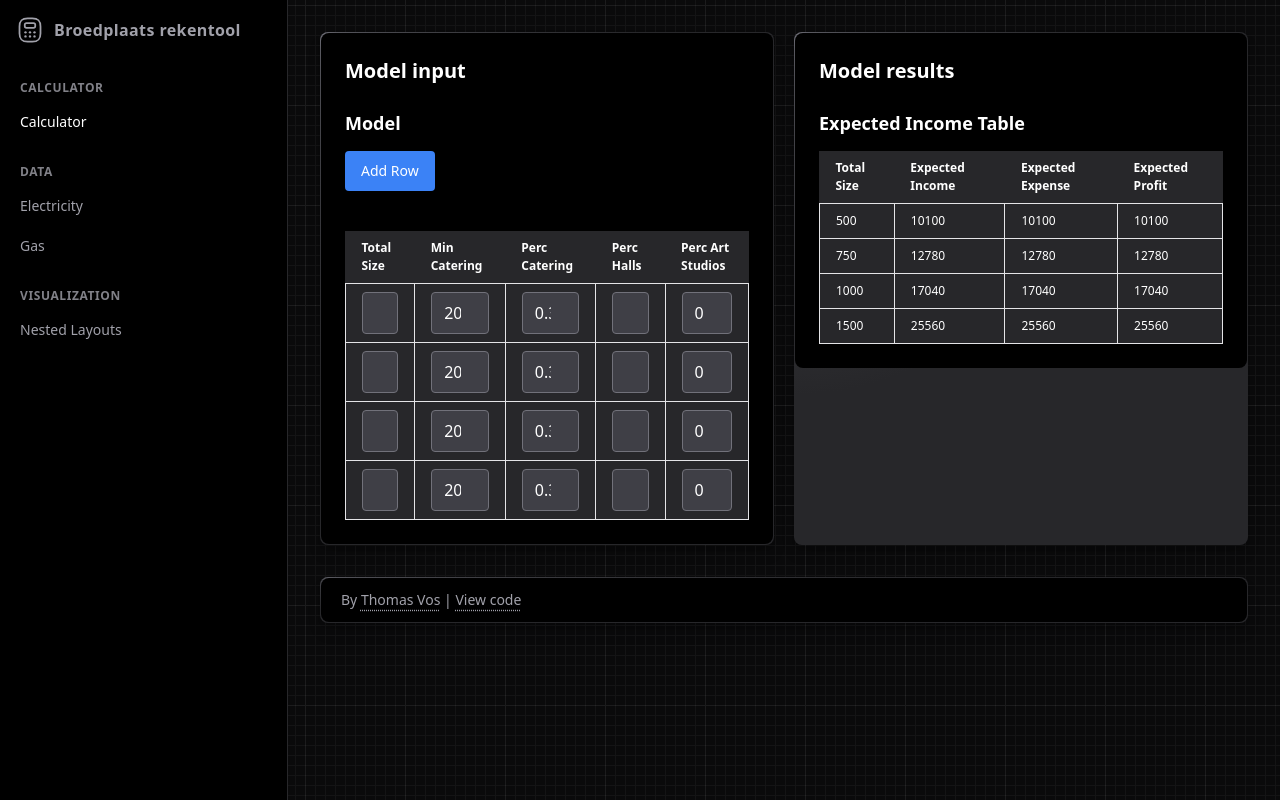
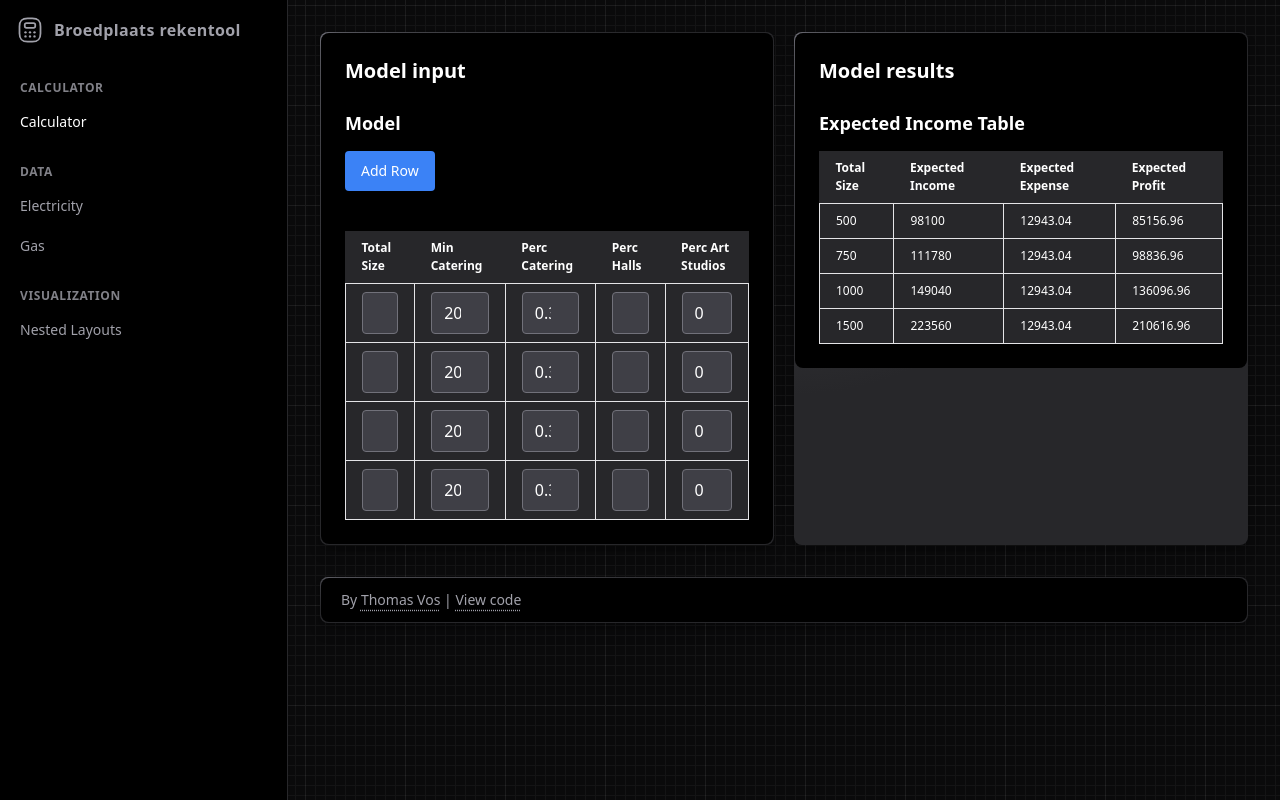
Before and after one commit to T-Vos/broedplaats-rekentool, a Next.js app: page /calculator in a window 1280 px wide. Built offline with nearby package versions, Linux system fonts and the light colour scheme.

Commit message:
updates expectations calculation

```diff
--- a/app/calculator/page.tsx
+++ b/app/calculator/page.tsx
@@ -1,7 +1,5 @@
 'use client';
 
-import { max, min } from 'd3';
-import { register } from 'module';
 import { useState } from 'react';
 
 interface RowData {
@@ -10,6 +8,123 @@ interface RowData {
   percCatering: number;
   percHalls: number;
   percArtStudios: number;
+}
+export interface Variables {
+  income: Income;
+  expenses: Expenses;
+  energyUsage: EnergyUsage;
+}
+
+export interface EnergyUsage {
+  electricity: Electricity;
+  gas: Gas;
+}
+
+export interface Electricity {
+  costs: ElectricityCosts;
+  catering: { [key: string]: number };
+  office: { [key: string]: number };
+}
+
+export interface ElectricityCosts {
+  minPerkWh: number;
+  maxPerkWh: number;
+  average: number;
+}
+
+export interface Gas {
+  costs: GasCosts;
+  catering: { [key: string]: number };
+  office: Office;
+}
+
+export interface GasCosts {
+  minPerM3: number;
+  maxPerM3: number;
+  average: number;
+}
+
+export interface Office {
+  minPerM2M3: number;
+  maxPerM2M3: number;
+}
+
+export interface Expenses {
+  labourCosts: LabourCosts;
+  renovation: Renovation;
+  loanCosts: LoanCosts;
+  legalCosts: LegalCosts;
+}
+
+export interface LabourCosts {
+  minCostPerHour: number;
+  maxCostPerHour: number;
+  workingPersonPerHour: number;
+  hoursUsage: number;
+}
+
+export interface LegalCosts {
+  notary: Accountancy;
+  accountancy: Accountancy;
+  uboRegistration: number;
+  registerChamberOfCommerce: number;
+  taxationNumber: number;
+  registrationStockHolders: number;
+  exploitationPermitWithoutTerrarsse: number;
+  exploitationPermitWithTerrarsse: number;
+}
+
+export interface Accountancy {
+  minCost: number;
+  maxCost: number;
+}
+
+export interface LoanCosts {
+  interestRate: number;
+  duration: number;
+  loanAmount: number;
+}
+
+export interface Renovation {
+  maxCostPerM2: number;
+  minCostPerM2: number;
+  furnitureCater: number;
+}
+
+export interface Income {
+  artStudios: ArtStudios;
+  catering: Catering;
+}
+
+export interface ArtStudios {
+  minIncomePerM2: number;
+  maxIncomePerM2: number;
+}
+
+export interface Catering {
+  peoplePerM2: PeoplePerM2;
+  expendure: Expendure;
+  open: Open;
+}
+
+export interface Open {
+  nightsPerWeek: number;
+}
+export interface Expendure {
+  perPerson: number;
+  margin: number;
+}
+
+export interface PeoplePerM2 {
+  max: number;
+  normal: number;
+  terrace: number;
+}
+
+export interface ScenarioVariables {
+  costScenario: 'average' | 'min' | 'max';
+  incomeScenario: 'average' | 'min' | 'max';
+  terraceScenario: boolean;
 }
 
 export default function Page() {
@@ -43,7 +158,7 @@ export default function Page() {
       percArtStudios: 0.6,
     },
   ]);
-  const [variables, setVariables] = useState<any>({
+  const [variables, setVariables] = useState<Variables>({
     income: {
       artStudios: {
         minIncomePerM2: 14,
@@ -58,6 +173,9 @@ export default function Page() {
         expendure: {
           perPerson: 25,
           margin: 0.8,
+        },
+        open: {
+          nightsPerWeek: 3,
         },
       },
     },
@@ -91,8 +209,8 @@ export default function Page() {
         registerChamberOfCommerce: 80,
         taxationNumber: 105.5,
         registrationStockHolders: 25,
-        exploitationPermit_withoutTerrarsse: 2200,
-        exploitationPermit_withTerrarsse: 2600,
+        exploitationPermitWithoutTerrarsse: 2200,
+        exploitationPermitWithTerrarsse: 2600,
       },
     },
     energyUsage: {
@@ -106,7 +224,7 @@ export default function Page() {
           minPerM2Kwh: 75,
           maxPerM2Kwh: 250,
         },
-        Office: {
+        office: {
           minPerM2Kwh: 60,
           maxPerM2Kwh: 100,
         },
@@ -121,13 +239,21 @@ export default function Page() {
           minPerM2Kwh: 21,
           maxPerM2Kwh: 40,
         },
-        Office: {
+        office: {
           minPerM2m3: 12,
           maxPerM2m3: 23,
         },
       },
     },
   });
+
+  const [ScenarioVariables, setScenarioVariables] = useState<ScenarioVariables>(
+    {
+      costScenario: 'average',
+      incomeScenario: 'average',
+      terraceScenario: false,
+    },
+  );
 
   const handleRowChange = (
     index: number,
@@ -153,10 +279,13 @@ export default function Page() {
   };
 
   const calculateExpactation = (row: RowData) => {
+    const income: number = calculateExpectedIncome(row);
+    const expense: number = calculateExpectedExpenses(row);
+    const profit: number = parseFloat((income - expense).toFixed(2));
     return {
-      income: calculateExpectedIncome(row),
-      expenses: calculateExpectedIncome(row),
-      profit: calculateExpectedIncome(row),
+      income: income,
+      expenses: expense,
+      profit: profit,
     };
   };
 
@@ -169,13 +298,95 @@ export default function Page() {
       cateringSize *
       variables.income.catering.peoplePerM2.normal *
       variables.income.catering.expendure.perPerson *
-      variables.income.catering.expendure.margin;
+      variables.income.catering.expendure.margin *
+      variables.income.catering.open.nightsPerWeek *
+      4;
     const artSize: number =
       (row.totalSize - cateringSize - row.percHalls * row.totalSize) *
       row.percArtStudios;
     const artStudioIncome: number =
       artSize * variables.income.artStudios.minIncomePerM2;
     return cateringIncome + artStudioIncome;
+  };
+  const calculateExpectedExpenses = (row: RowData) => {
+    let legalCosts = calculateLegalCosts();
+    let loanCosts = calculateLoanCosts();
+    let energyCosts = calculateEnergyCosts(row);
+    return parseFloat((legalCosts + loanCosts).toFixed(2));
+  };
+
+  const calculateLoanCosts = (): number => {
+    const interestRate = variables.expenses.loanCosts.interestRate;
+    const duration = variables.expenses.loanCosts.duration;
+    const loanAmount = variables.expenses.loanCosts.loanAmount;
+    const monthlyInterestRate = interestRate / 12;
+    const numberOfPayments = duration * 12;
+
+    return (
+      (loanAmount * monthlyInterestRate) /
+      (1 - Math.pow(1 + monthlyInterestRate, -numberOfPayments))
+    );
+  };
+  const calculateEnergyCosts = (row: RowData): number => {
+    let energyCosts = 0;
+    const electricityCosts = variables.energyUsage.electricity.costs;
+    const gasCosts = variables.energyUsage.gas.costs;
+    const cateringElectricity = variables.energyUsage.electricity.catering;
+    const officeElectricity = variables.energyUsage.electricity.office;
+    const cateringGas = variables.energyUsage.gas.catering;
+    const officeGas = variables.energyUsage.gas.office;
+    const cateringSize = Math.max(
+      row.minCatering,
+      row.totalSize * row.percCatering,
+    );
+    const hallsSize = row.totalSize * row.percHalls;
+    const artSize = row.totalSize * row.percArtStudios;
+    const cateringElectricityCost =
+      cateringSize *
+      cateringElectricity.minPerM2Kwh *
+      electricityCosts.minPerkWh;
+    const officeElectricityCost =
+      (row.totalSize - cateringSize - hallsSize) *
+      officeElectricity.minPerM2Kwh *
+      electricityCosts.minPerkWh;
+    const cateringGasCost =
+      cateringSize * cateringGas.minPerM2Kwh * gasCosts.minPerM3;
+    const officeGasCost =
+      (row.totalSize - cateringSize - hallsSize) *
+      officeGas.minPerM2M3 *
+      gasCosts.minPerM3;
+    energyCosts =
+      cateringElectricityCost +
+      officeElectricityCost +
+      cateringGasCost +
+      officeGasCost;
+    return energyCosts;
+  };
+
+  const calculateLegalCosts = (): number => {
+    let legalCosts = 0;
+    const notaryCosts = variables.expenses.legalCosts.notary;
+    const accountancyCosts = variables.expenses.legalCosts.accountancy;
+    const uboRegistration = variables.expenses.legalCosts.uboRegistration;
+    const registerChamberOfCommerce =
+      variables.expenses.legalCosts.registerChamberOfCommerce;
+    const taxationNumber = variables.expenses.legalCosts.taxationNumber;
+    const registrationStockHolders =
+      variables.expenses.legalCosts.registrationStockHolders;
+    const exploitationPermitWithoutTerrarsse =
+      variables.expenses.legalCosts.exploitationPermitWithoutTerrarsse;
+    const exploitationPermitWithTerrarsse =
+      variables.expenses.legalCosts.exploitationPermitWithTerrarsse;
+    legalCosts =
+      notaryCosts.minCost +
+      accountancyCosts.minCost +
+      uboRegistration +
+      registerChamberOfCommerce +
+      taxationNumber +
+      registrationStockHolders +
+      exploitationPermitWithoutTerrarsse +
+      exploitationPermitWithTerrarsse;
+    return legalCosts;
   };
 
   return (
```
Also changed, not shown: app/calculator/variables.json (added, +85 -0 lines).
